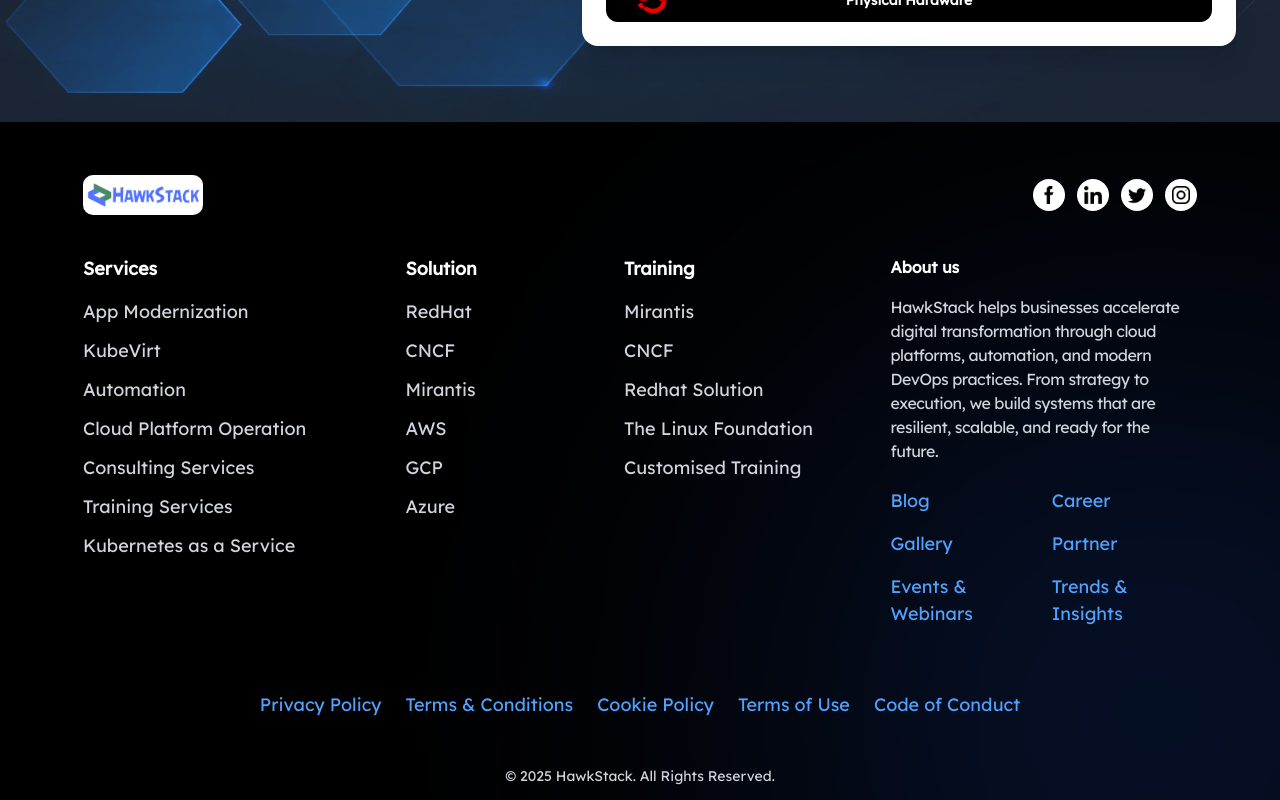
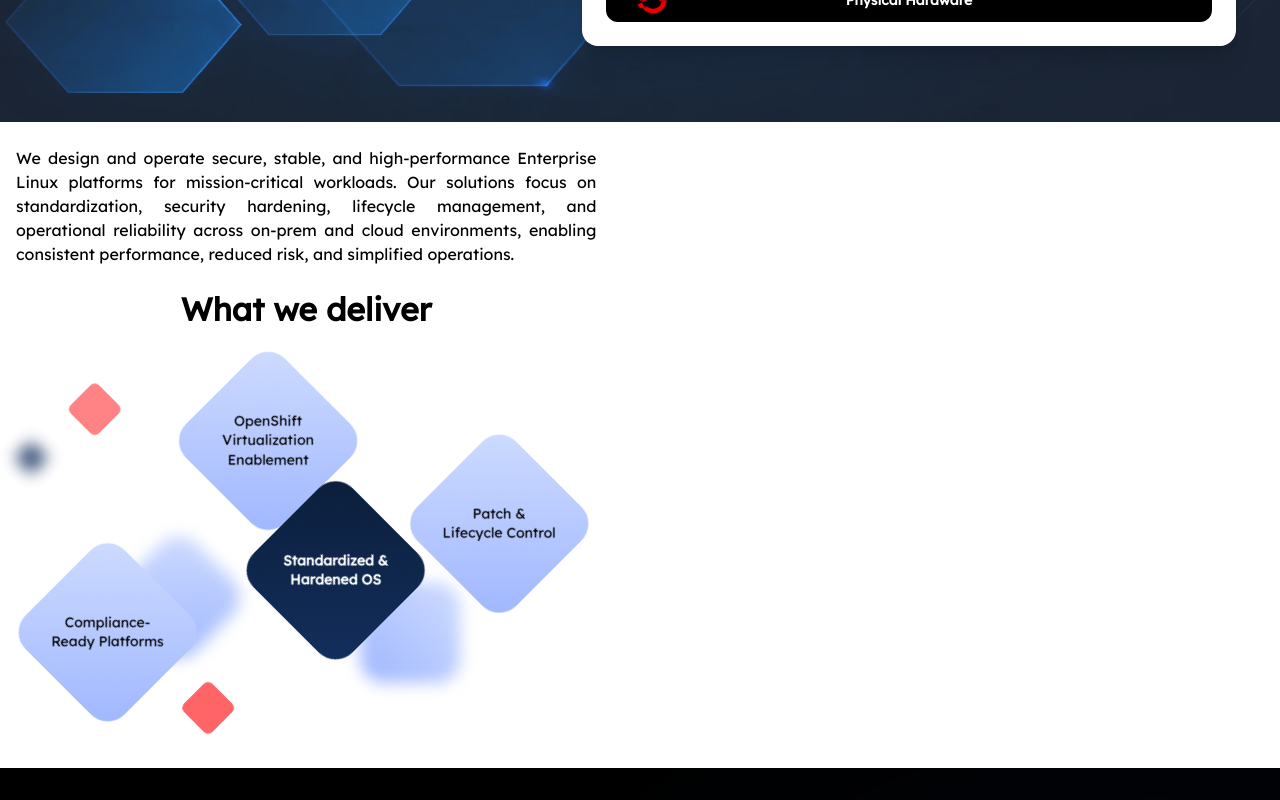
Before and after one commit to hawkstack/consulting-web, a Next.js app: page /openshift/unified in a window 1280 px wide. Shown: the part 580-1380 px from the top of the page. Built offline with nearby package versions, Linux system fonts and the light colour scheme.

Commit message:
feat:created what we deliver for all screen

```diff
--- a/app/openshift/unified/page.tsx
+++ b/app/openshift/unified/page.tsx
@@ -1,8 +1,10 @@
 import HeroSection from "@/components/unified/HeroSection";
+import WhatWeDeliver from "@/components/unified/WhatWeDeliver";
 export default function OpenShiftPage() {
   return (
     <>
       <HeroSection />
+      <WhatWeDeliver />
     </>
   );
 }
--- /dev/null
+++ b/components/unified/WhatWeDeliver.tsx
@@ -0,0 +1,122 @@
+"use client";
+
+// import DiscussRedHat from "./Form";
+
+export default function WhatWeDeliver() {
+  return (
+    <section className="bg-white px-4 pt-6 md:pt-6 font-lexend overflow-hidden">
+      <div className="mx-auto max-w-7xl md:flex md:items-start md:gap-16">
+        {/* LEFT COLUMN */}
+        <div className=" lg:w-[600px] md:w-[300px]">
+          {/* Title + Description */}
+          <div className="mb-8 lg:mb-15">
+            {/* Description hidden on mobile */}
+            <p className="hidden md:block  mb-1max-w-xl text-[12px] text-black text-justify lg:text-[16px]">
+              We design and operate secure, stable, and high-performance
+              Enterprise Linux platforms for mission-critical workloads. Our
+              solutions focus on standardization, security hardening, lifecycle
+              management, and operational reliability across on-prem and cloud
+              environments, enabling consistent performance, reduced risk, and
+              simplified operations.
+            </p>
+            <h2 className="text-3xl mt-2 lg:mt-6 font-bold text-black text-center  animate-[fadeUp_0.8s_ease-out_forwards] lg:text-[32px]">
+              What we deliver
+            </h2>
+          </div>
+
+          {/* Diamonds */}
+          <div className="flex justify-center md:justify-start">
+            <div className="relative w-full max-w-sm h-[380px]">
+              {/* Soft background diamonds */}
+              <div
+                className="absolute top-40 left-10 w-[100px] h-[100px] lg:absolute lg:left-28 rotate-45 bg-gradient-to-br from-[#cfdcff] to-[#9fb6ff] rounded-3xl blur-[8px]
+                animate-[floatSlow_5s_ease-in-out_infinite]"
+              />
+
+              <div
+                className="absolute top-[190px] right-[39px] w-[100px] h-[100px]  lg:absolute lg:left-86 rotate-45 bg-gradient-to-br from-[#cfdcff] to-[#9fb6ff] rounded-3xl blur-[8px]
+                 animate-[floatDiagonal_5s_ease-in-out_infinite]"
+              />
+
+              {/* Center Dark Diamond */}
+              <div
+                className="absolute inset-0 left-4 flex items-center justify-center z-30 md:absolute md:right-[-50px]
+                animate-[fadeUp_0.8s_ease-out_forwards_0.2s] lg:absolute lg:left-50 md:absolute md:left-6 md:top-[-10px]">
+                <div
+                  className="w-[100px] h-[100px] lg:w-[140px]  lg:h-[140px] rotate-45 bg-gradient-to-br from-[#0b1e3a] to-[#132f5e] rounded-3xl flex items-center justify-center
+                  animate-[floatSlow_10s_ease-in-out_infinite]">
+                  <p className="-rotate-45 text-white text-[10px] font-semibold text-center leading-snug px-4 lg:text-[14px]">
+                    Standardized & Hardened OS
+                  </p>
+                </div>
+              </div>
+
+              {/* Top Diamond */}
+              <div
+                className="absolute top-[43px] left-[152px]   -translate-x-1/2 z-20
+                animate-[fadeUp_0.9s_ease-out_forwards_0.6s] ">
+                <div
+                  className="w-[100px] h-[100px] lg:w-[140px]  lg:h-[140px] rotate-45 bg-gradient-to-br from-[#cfdcff] to-[#9fb6ff] rounded-3xl flex items-center justify-center
+                  animate-[float_3s_ease-in-out_infinite] lg:absolute lg:left-[30px] lg:top-[-60px] md:absolute md:top-[-10px] md:left-[-30px]">
+                  <p className="-rotate-45 text-black text-[10px] font-medium text-center leading-snug px-3 lg:text-[14px]">
+                    OpenShift
+                    <br />
+                    Virtualization
+                    <br />
+                    Enablement
+                  </p>
+                </div>
+              </div>
+
+              {/* Right Diamond */}
+              <div
+                className="absolute left-[236px] top-[151px]  -translate-y-1/2 z-20 md:absolute md:left-50 lg:absolute lg:left-64
+                animate-[fadeUp_0.8s_ease-out_forwards_0.45s]">
+                <div
+                  className="w-[100px] h-[100px] lg:w-[140px]  lg:h-[140px]  rotate-45 bg-gradient-to-br from-[#cfdcff] to-[#9fb6ff] rounded-3xl flex items-center justify-center
+                  animate-[float_4s_ease-in-out_infinite_0.2s] lg:absolute lg:left-[152px] lg:top-[-80px] md:absolute md:left-8 md:top-[-60]">
+                  <p className="-rotate-45 text-black text-[10px] font-medium text-center leading-snug px-3 lg:text-[14px] ">
+                    Patch & Lifecycle Control
+                  </p>
+                </div>
+              </div>
+
+              {/* Left Diamond */}
+              <div
+                className="absolute left-[1px] top-[46%]  -translate-y-1/2 z-20
+                animate-[fadeUp_0.8s_ease-out_forwards_0.6s] ">
+                <div
+                  className="w-[100px] h-[100px] lg:w-[140px]  lg:h-[140px] rotate-45 bg-gradient-to-br from-[#cfdcff] to-[#9fb6ff] rounded-3xl flex items-center justify-center
+                  animate-[float_3s_ease-in-out_infinite_0.2s] lg:absolute lg:left-5 lg:top-[-80] ">
+                  <p className="-rotate-45 text-black text-[10px] font-medium text-center leading-snug px-3 lg:text-[14px]">
+                    Compliance-Ready Platforms
+                  </p>
+                </div>
+              </div>
+
+              {/* Accent red diamonds */}
+              <div
+                className="absolute bottom-[71px] left-1/2 -translate-x-1/2 w-[40px] h-[40px] bg-red-400 rotate-45 rounded-md
+                animate-[float_3s_ease-in-out_infinite] lg:absolute lg:bottom-10 "
+              />
+
+              <div
+                className="absolute top-10 left-14 w-[40px] h-[40px] bg-red-400 rotate-45 rounded-md opacity-80
+                animate-[floatSlow_4s_ease-in-out_infinite] lg:absolute lg:top-1"
+              />
+
+              <div
+                className="absolute top-20 left-1 w-[25px] h-[25px] bg-[#132f5e] rotate-45 rounded-md opacity-80 blur-sm
+                animate-[floatSlow_4s_ease-in-out_infinite] lg:absolute lg:top-1 lg:absolute lg:left-0 lg:top-15 md:absolute md:top-20 md:left-[10]"
+              />
+            </div>
+          </div>
+        </div>
+        {/* <div className=" hidden md:block lg:absolute lg:top-146 lg:right-35 md:absolute md:right-0 md:top-140  " >
+          <DiscussRedHat />
+        </div> */}
+        <div className="hidden md:block md:w-1/2"></div>
+      </div>
+    </section>
+  );
+}
```
